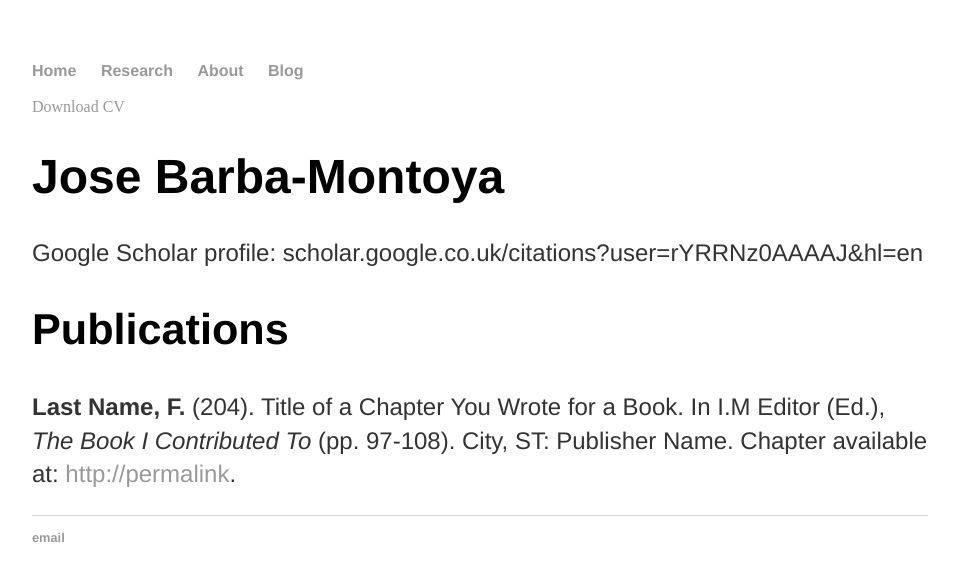
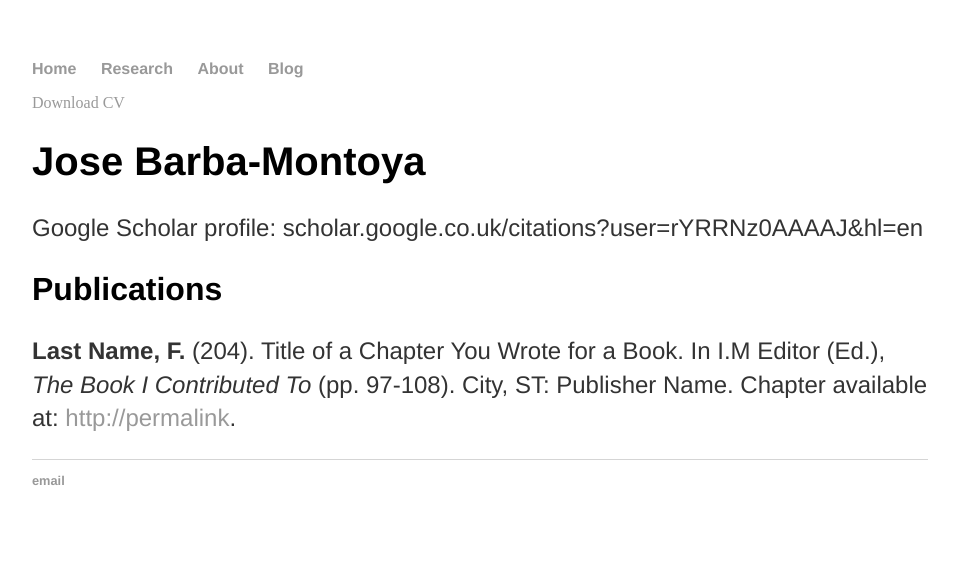
Before and after one commit to josebarbamontoya/josebarbamontoya.github.io, a Jekyll site: the page built from research/index.html, in a window 1280 px wide. Shown: the top 581 px of the page, without its empty margins (160-1119 px from the left). Built offline with Jekyll 4.4.1, drawn with Linux system fonts in a browser that asks for light colours.

Commit message:
Update main.css

```diff
--- a/css/main.css
+++ b/css/main.css
@@ -1,51 +1,48 @@
-body { margin: 60px auto; width: 70%; }
-
-a { text-decoration: none; color: #999; }
-a:hover { text-decoration: underline; }
-
-p, ul {
-    font-family:'Helvetica', 'Arial', 'Sans-Serif';
+body {
+    margin: 60px auto;
+    width: 70%;
+}
+nav ul, footer ul {
+    font-family:'Helvetica';
+    padding: 0px;
+    list-style: none;
+    font-weight: bold;
+}
+nav ul li, footer ul li {
+    display: inline;
+    margin-right: 20px;
+}
+a {
+    text-decoration: none;
+    color: #999;
+}
+a:hover {
+    text-decoration: underline;
+}
+h1 {
+    font-family:'Helvetica';
+    font-size: 2.5em;
+}
+h2 {
+    font-family:'Helvetica';
+    font-size:2em;
+}
+p {
+    font-family:'Helvetica';
     font-size: 1.5em;
     line-height: 1.4em;
     color: #333;
 }
+footer {
+    border-top: 1px solid #d5d5d5;
+    font-size: .8em;
+}
 
-h1, h2, h3, h4 { font-family: 'Helvetica', 'Arial', 'Sans-Serif'; }
-h1 { font-size: 3em;  }
-h2 { font-size: 2.7em; }
-h3 { font-size: 2.3em; }
-h4 { font-size: 1.9em; }
+ul.posts {
+    margin: 20px auto 40px;
+    font-size: 1.5em;
+}
 
-nav ul, footer ul { font-size: 1em; font-family: 'Helvetica', 'Arial', 'Sans-Serif'; padding: 0px; list-style: none; font-weight: bold; }
-nav ul li, footer ul li { display: inline; margin-right: 20px; }
-
-footer { border-top: 1px solid #d5d5d5; font-size: .8em; }
-
-/* Blog */
-h1, h2, h3, h4 { font-family: 'Helvetica', 'Arial', 'Sans-Serif'; }
-h1 { font-size: 3em;  }
-h2 { font-size: 2.7em; }
-h3 { font-size: 2.3em; }
-h4 { font-size: 1.9em; }
-ul.posts { margin: 20px auto 40px; font-size: 1.5em; }
-ul.posts li { list-style: none; }
-
-/* Research */
-h1, h2, h3, h4 { font-family: 'Helvetica', 'Arial', 'Sans-Serif'; }
-h1 { font-size: 3em;  }
-h2 { font-size: 2.7em; }
-h3 { font-size: 2.3em; }
-h4 { font-size: 1.9em; }
-
-/* About */
-h1, h2, h3, h4 { font-family: 'Helvetica', 'Arial', 'Sans-Serif'; }
-h1 { font-size: 3em;  }
-h2 { font-size: 2.7em; }
-h3 { font-size: 2.3em; }
-h4 { font-size: 1.9em; }
-.cv { margin: 0px 0px 60px; }
-.cv h1 { font-size: 3em; }
-.cv h2 { font-size: 2em; }
-.cv address, .cv .download { font-family: 'Helvetica', 'Arial', 'Sans-Serif'; }
-.cv address, .cv p { font-size: 1.2em; }
-.cv .download { float: right; font-size: .8em; text-transform: uppercase; }
+ul.posts li {
+    list-style: none;
+}
```
